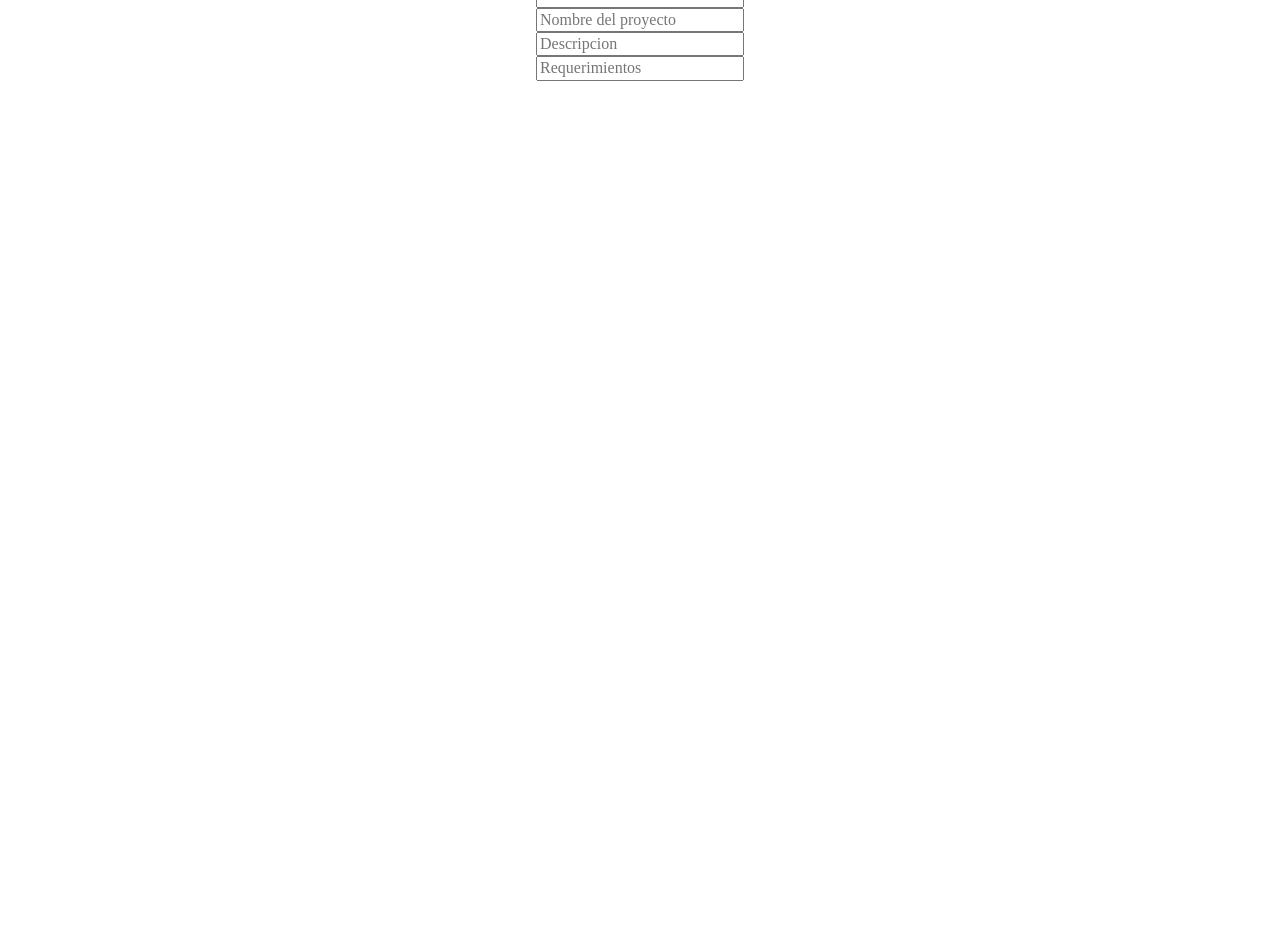
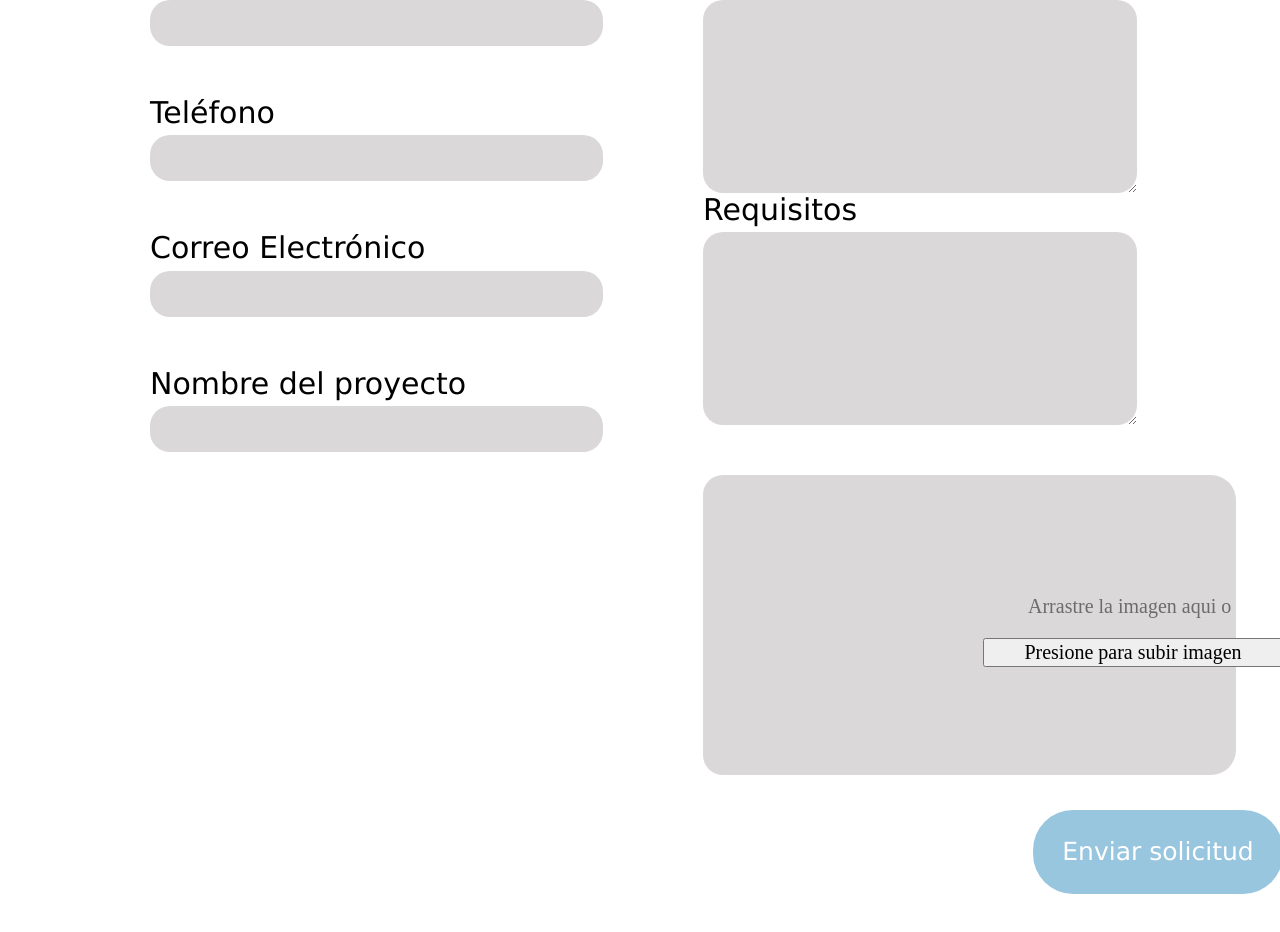
Before and after one commit to amado-developer/Voluntariado-ReactApp, a React (Create React App) app in the folder voluntariado/: page /project-request in a window 1280 px wide. Shown: the part 320-1252 px from the top of the page. Before the commit the page ends 800 px from the top, so only its background shows below. Built offline with nearby package versions, Linux system fonts and the light colour scheme.

Commit message:
POST requests

```diff
--- a/voluntariado/package.json
+++ b/voluntariado/package.json
@@ -6,8 +6,10 @@
     "@testing-library/jest-dom": "^4.2.4",
     "@testing-library/react": "^9.3.2",
     "@testing-library/user-event": "^7.1.2",
+    "axios": "^0.19.2",
     "react": "^16.13.1",
     "react-dom": "^16.13.1",
+    "react-dropzone": "^11.0.3",
     "react-router-dom": "^5.2.0",
     "react-scripts": "3.4.2"
   },
--- a/voluntariado/src/components/auth/index.js
+++ b/voluntariado/src/components/auth/index.js
@@ -5,7 +5,7 @@ import logo from '../../images/white_logo.png'
 const auth = () => (
     <div>
         <div className="container">
-            <div className="header">
+            <div className="auth_header">
                 <h1 className="title">
                     HORAS DE EXTENSIÓN
                 </h1>
--- a/voluntariado/src/components/projectRequest/projectRequestForm.js
+++ b/voluntariado/src/components/projectRequest/projectRequestForm.js
@@ -1,32 +1,116 @@
-import React from 'react';
-import placeholder from '../../images/user-placeholder.png';
+import React, {useCallback, useState}from 'react';
+import {useDropzone} from 'react-dropzone'
 import '../../styles/projectRequestForm.css';
 import Header from '../header';
-/*
-    Nombre de la empresa
-    telefono
-    email
-    nombre del proyecto
-    descripcion
-    requerimientos
-    Tono (joto)
-*/
-const projectRequestForm = () => (
+import axios from 'axios'
+
+const url = `http://localhost:8000/api/v1/solicitud-proyecto/`;
+const post = (company_name, phone_number, email_address, project_name, description, requirements) => {
+    const data = {
+       company_name,
+       phone_number,
+       email_address,
+       project_name,
+       description,
+       requirements
+    }
+
+    fetch(url, {
+        method: 'POST',
+        body: JSON.stringify(data),
+        headers: {
+            'Content-Type': 'application/json'
+        },
+    }).then(res => console.log(res.json()))
+}
+const ProjectRequestForm = () => {
+    const onDrop = useCallback(acceptedFiles => {
+        console.log(acceptedFiles);
+      }, []);
+
+    const {getRootProps, getInputProps, isDragActive} = useDropzone({onDrop});
+    const [companyName, changeCompanyName] = useState('');
+    const [phone, changePhone] = useState('');
+    const [email, changeEmail] = useState('');
+    const [projectName, changeProjectName] = useState('');
+    const [description, changeDescription] = useState('');
+    const [requirements, changeRequirements] = useState('');
+
+    return(
     <div className="project_request_container">
         <Header color={'#343434'} />
         <div className="blue_bar"></div>
         <div className="project_request_form">
-            <img src={placeholder} className="profile_picture"/>
-            <button>Subir Imagen del proyecto o empresa </button>
-            <input type="text" className="company_name" placeholder="Nombre de la empresa" />
-            <input type="text" className="phone_number" placeholder="Telefono"/>
-            <input type="text" className="email" placeholder="Correo Electronico"/>
-            <input type="text" className="project_name" placeholder="Nombre del proyecto"/>
-            <input type="text" className="description" placeholder="Descripcion"/>
-            <input type="text" className="requirements" placeholder="Requerimientos"/>
+            <div className="left_container">
+                <label className="company_name_lbl"> Nombre de la empresa</label>
+                <input
+                className="company_name"
+                type="text"
+                value={companyName}
+                onChange={e => changeCompanyName(e.target.value)}
+                />
+                <label className="phone_number_lbl">Teléfono</label>
+                <input
+                className="phone_number"
+                type="text"
+                value={phone}
+                onChange={e => changePhone(e.target.value)}
+                />
+                <label className="email_lbl">Correo Electrónico</label>
+                <input
+                className="email"
+                type="text"
+                value={email}
+                onChange={e => changeEmail(e.target.value)}
+                />
+                <label className="project_name_lbl">Nombre del proyecto</label>
+                <input
+                className="project_name"
+                type="text"
+                value={projectName}
+                onChange={e => changeProjectName(e.target.value)}
+                />
+            </div>
+
+            <div className="right_container">
+                <div className="project_description_container">
+                    <label className="description_lbl">Descripción del proyecto</label>
+                    <textarea
+                    className="description"
+                    type="text"
+                    value={description}
+                    onChange={e => changeDescription(e.target.value)}
+                   />
+                </div>
+                <div className="project_requirements_container">
+                    <label className="requirements_lbl">Requisitos</label>
+                    <textarea
+                    className="requirements"
+                    type="text"
+                    value={requirements}
+                    onChange={e => changeRequirements(e.target.value)}
+                    />
+                </div>
+                <div className="project_image_container">
+                    <div {...getRootProps()} className="drag__zone">
+                        <input {...getInputProps()} />
+                            {
+                                <div className="drag__zone__components">
+                                    <p>Arrastre la imagen aqui o</p>
+                                    <button className="upload__btn">Presione para subir imagen</button>
+                                </div>
+                            }
+                    </div>
+                </div>
+                <div className="submit_request">
+                    <button type="submit" className="submit_request_btn" onClick={() => post(companyName, phone, email, projectName, description, requirements)}>Enviar solicitud</button>
+                </div>
+
+            </div>
+
         </div>
     </div>
+    )
+};
 
-);
-
-export default projectRequestForm;
+export default ProjectRequestForm;
--- a/voluntariado/src/styles/auth.css
+++ b/voluntariado/src/styles/auth.css
@@ -1,4 +1,4 @@
-.header{
+.auth_header{
     width: 100vw;
     display: flex;
     flex-direction: row;
--- a/voluntariado/src/styles/header.css
+++ b/voluntariado/src/styles/header.css
@@ -1,5 +1,5 @@
 .header{
-    height: 100px;
+    height: 150px;
     display: flex;
     justify-content: flex-end;
 }
@@ -9,5 +9,4 @@
     margin-right: 50px;
     width: 315px;
     height: 100px;
-
 }
--- a/voluntariado/src/styles/projectRequestForm.css
+++ b/voluntariado/src/styles/projectRequestForm.css
@@ -1,16 +1,133 @@
 .project_request_form{
     display: flex;
-    flex-direction: column;
-    justify-items: center;
-    align-items: center;
+
 }
 
 .profile_picture{
-    height: 100px;
-    width: 100px;
+    height: 300px;
+    width: 300px;
+    margin-bottom: 40px;
 }
 
 .blue_bar{
     background-color: #98C6DF;
     height: 30px;
 }
+
+.company_name, .phone_number, .email, .project_name, .description, .requirements{
+    background-color: #DAD8D8;
+    border-radius: 20px;
+    border: none;
+    height: 44px;
+    width: 431px;
+    outline: none;
+    padding-left: 20px;
+    font-family: Arial, Helvetica, sans-serif;
+    font-size: 20px;
+    color: #69A71A;
+
+}
+
+.company_name, .phone_number, .email, .project_name{
+    margin-bottom: 50px;
+}
+
+.company_name_lbl, .phone_number_lbl, .email_lbl, .project_name_lbl, .description_lbl, .requirements_lbl{
+    color: black;
+    font-size: 30px;
+    font-family: 'Lucida Sans', 'Lucida Sans Regular', 'Lucida Grande', 'Lucida Sans Unicode', Geneva, Verdana, sans-serif;
+    margin-bottom: 5px;
+}
+
+.left_container{
+    display: flex;
+    flex-direction: column;
+    margin-left: 150px;
+    margin-top: 100px;
+}
+
+.right_container{
+    display: flex;
+    flex-direction: row;
+    flex-wrap: wrap;
+    margin-left: 100px;
+    margin-top: 100px;
+}
+
+.upload_image_btn{
+    width: fit-content;
+    height: 40px;
+    border-radius: 10px;
+    margin-left: 30px;
+}
+
+.project_description_container, .project_requirements_container{
+    display: flex;
+    flex-direction: column;
+    width: 500px;
+}
+
+.description, .requirements{
+    width: 412px;
+    height: 189px;
+}
+
+.project_image_container{
+    margin-bottom: 35px;
+    margin-top: 50px;
+    display: flex;
+    flex-direction: column;
+    background-color: #DAD8D8;
+    border-radius: 20px;
+    width: 79%;
+    height: 300px;
+}
+
+.submit_request{
+    display: flex;
+    flex-direction: column;
+    height: 150px;
+    margin-left: 330px;
+}
+
+.submit_request_btn{
+    background-color: #98C6DF;
+    color:white;
+    width: 250px;
+    height: 84px;
+    border-radius: 40px;
+    border: none;
+    outline: none;
+    font-size: 25px;
+    font-family: 'Lucida Sans', 'Lucida Sans Regular', 'Lucida Grande', 'Lucida Sans Unicode', Geneva, Verdana, sans-serif;
+}
+
+.submit_request_btn:hover{
+    opacity: 0.5;
+    transition-delay: 150ms;
+}
+
+.drag__zone{
+    background-color: #DAD8D8;
+    width: 100%;
+    height: 300px;
+    border-radius: 25px;
+    margin-left: 75px;
+}
+
+.drag__zone__components{
+    width: 220px;
+    margin-left: 250px;
+    margin-top: 120px;
+}
+
+p{
+    font-size: 20px;
+    opacity: 0.5;
+}
+
+.upload__btn{
+    margin-left: -45px;
+    font-size: 20px;
+    width: 300px;
+}
```
Also changed, not shown: 1 other file (tests, documents, lock files or other folders).
